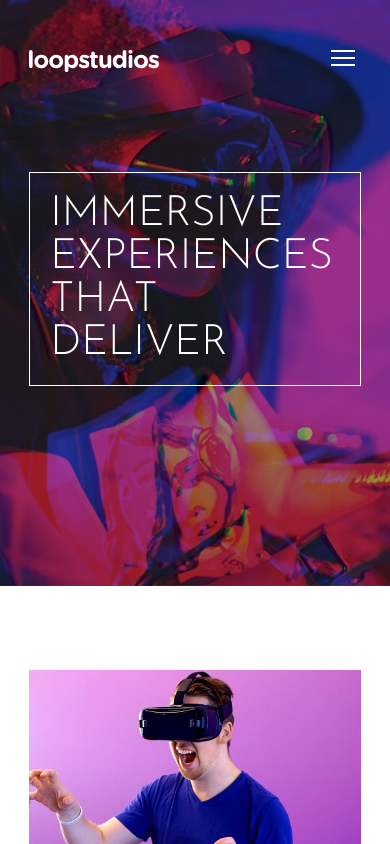
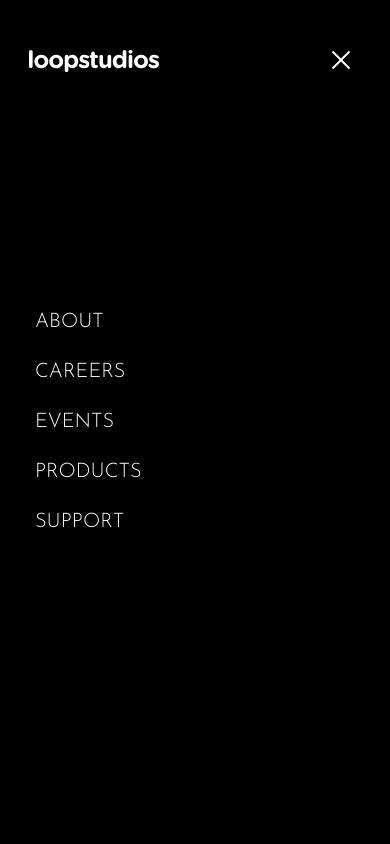
Before and after one commit to Divine-hash/loopstudios, a website: page index.html in a window 390 px wide. Both pictures are taken after a click on the button "Menu". Shown: the top 844 px of the page. Drawn offline with Linux system fonts and the light colour scheme.

Commit message:
built the toggle menu

```diff
--- a/index.html
+++ b/index.html
@@ -28,7 +28,7 @@
     <div class="header__hero"></div>
     <div class="container">
       <div class="header__main">
-        <div class="logo"><img src="./assets/images/logo.svg" alt=""></div>
+        <div class="header__logo logo"><img src="./assets/images/logo.svg" alt=""></div>
         <button class="header__menu" type="button" aria-expanded="false" aria-controls="primary-nav">
           <span class="sr-only">Menu</span>
         </button>
--- a/src/index.ts
+++ b/src/index.ts
@@ -1 +1,12 @@
-console.log( 'Hello World' );
+const menu = <HTMLButtonElement>document.querySelector('.header__menu');
+menu.addEventListener('click', onClickEvent);
+
+function onClickEvent(this: HTMLButtonElement) {
+  if ( this.getAttribute('aria-expanded') == 'false' ) {
+    this.setAttribute('aria-expanded', 'true');
+    document.body.style.overflowY = 'hidden'
+  } else {
+    this.setAttribute('aria-expanded', 'false');
+    document.body.style.overflowY = ''
+  }
+}
--- a/styles.css
+++ b/styles.css
@@ -140,7 +140,7 @@ body {
 .header {
   overflow: hidden;
   position: relative;
-  z-index: 0;
+  z-index: 1;
 }
 
 .header__hero {
@@ -174,10 +174,6 @@ body {
   display: none;
 }
 
-.header__menu.open {
-  background-image: url("./assets/images/icon-close.svg");
-}
-
 .header__intro {
   padding: calc(50rem / 16) 0 calc(200rem / 16);
 }
@@ -205,12 +201,88 @@ body {
 }
 
 @media (max-width: 45em) {
+  .header__logo,
+  .header__menu {
+    position: relative;
+    z-index: 1000;
+  }
+
   .header__menu {
     display: block;
   }
 
+  .header__menu[aria-expanded="true"] {
+    background-image: url("./assets/images/icon-close.svg");
+  }
+
   .header__nav {
+    position: fixed;
+    top: 0;
+    left: 0;
+    width: 100%;
+    height: 100%;
+    background-color: var(--black);
+
+    font-family: var(--ff-josefin);
+    font-size: 20px;
+    text-transform: uppercase;
+    display: flex;
+    align-items: center;
+    padding: 35px;
+
+    z-index: 999;
+    opacity: 0;
+    visibility: hidden;
+    transition: opacity 300ms, visibility 0s linear 300ms;
+  }
+
+  .header__menu[aria-expanded="true"] + .header__nav {
+    opacity: 1;
+    visibility: visible;
+    transition-delay: 0s;
+  }
+
+  .header__nav ul {
+    flex-direction: column;
     display: none;
+  }
+
+  .header__menu[aria-expanded="true"] + .header__nav ul {
+    display: flex;
+  }
+
+  .header__nav li {
+    position: relative;
+    overflow: hidden;
+    transform: scaleX(0);
+    transform-origin: left top;
+    animation: slide-in 300ms linear forwards;
+  }
+
+  .header__nav li::before {
+    content: "";
+    position: absolute;
+    width: 120%;
+    height: 100%;
+    background: var(--white);
+    transform: skewX(-40deg) translateX(-10%);
+    animation: slide-out 300ms linear 300ms forwards;
+  }
+
+  .header__nav ul a:hover {
+    font-weight: 700;
+  }
+
+  @keyframes slide-in {
+    100% {
+      transform: scaleX(1);
+    }
+  }
+
+  @keyframes slide-out {
+    100% {
+      transform: translateX(100%);
+    }
   }
 }
 
@@ -286,6 +358,7 @@ body {
 
 .creations__img-container {
   position: relative;
+  z-index: 0; /* new stacking context for img-container */
 }
 
 .creations__title {
@@ -294,8 +367,8 @@ body {
   bottom: 10px;
   line-height: 1.1;
   font-size: clamp(25rem / 16, 1rem + 3vw, 30rem / 16);
-  z-index: 1;
   transition: color 300ms;
+  z-index: 3
 }
 
 .creations__img-container::before {
@@ -306,12 +379,15 @@ body {
   left: 0;
   width: 100%;
   height: 100%;
+  visibility: hidden;
   transition: opacity 300ms, visibility 0s linear 300ms;
   opacity: 0;
+  z-index: 2;
 }
 
 .creations__img-container:hover::before {
   opacity: 1;
+  visibility: visible;
   transition-delay: 0s;
 }
 
@@ -327,7 +403,7 @@ body {
 
 .creations__img img {
   position: relative; /* add shadow on image */
-  z-index: -2; /* add shadow on image */
+  z-index: 1; /* add shadow on image */
   object-fit: cover;
   height: 100%;
   width: 100%;
```
Also changed, not shown: build/index.js.
